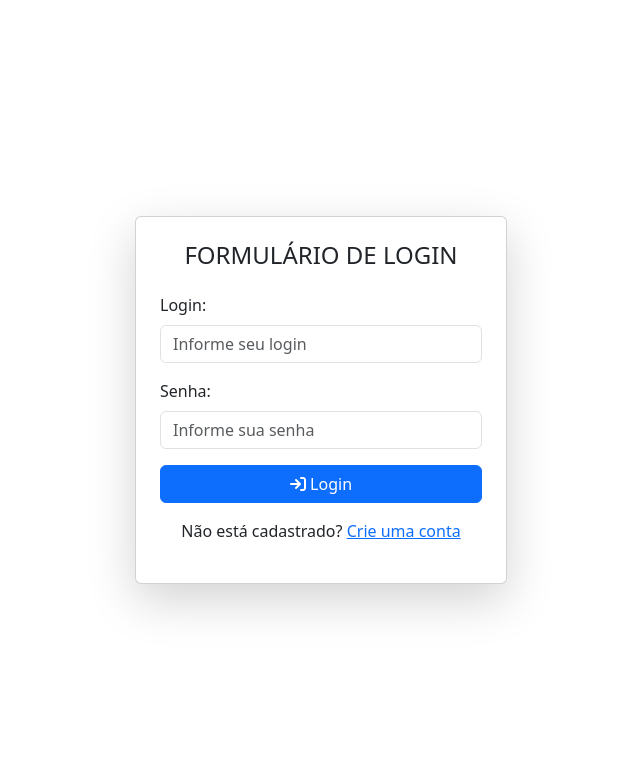
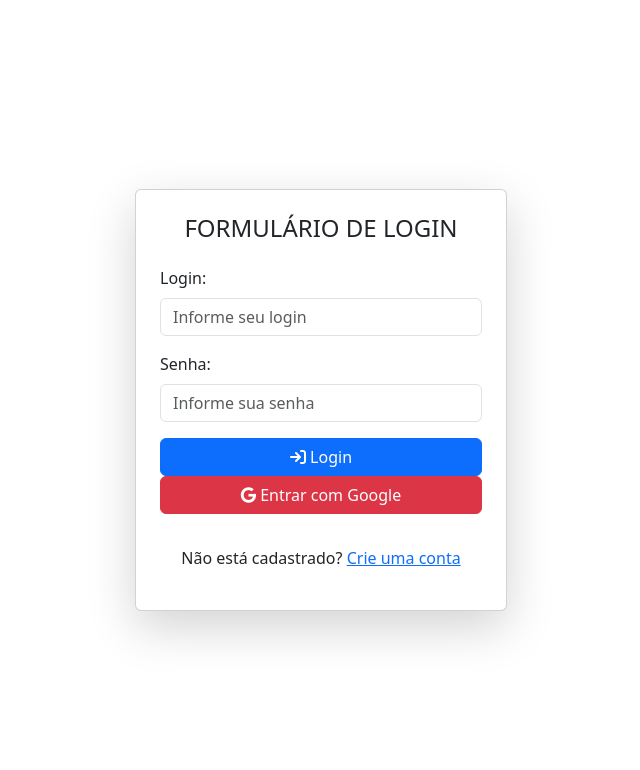
Before and after one commit to jocelinoFG017/tcc-tecnico-em-informatica, a PHP site: page /Login/loginIndex.php in a window 1280 px wide. Shown: the part 86-856 px from the top of the page, without its empty margins (319-959 px from the left). Run offline with PHP 8.4, Linux system fonts and the light colour scheme; some libraries are stand-ins or nearby versions.

Commit message:
feat: Add Google login functionality (sem segredos)

```diff
--- a/src/Dashboard/painel.php
+++ b/src/Dashboard/painel.php
@@ -1,5 +1,4 @@
 <?php
-session_start();
 include("../Login/verificaLogin.php");
 include("../conexao/conexao.php");
 
@@ -13,8 +12,8 @@ if(!isset($_SESSION['nomeNivelAcesso']) || strtolower($_SESSION['nomeNivelAcesso
 $sql = "SELECT COUNT(*) AS total FROM usuario";
 $result = mysqli_query($conn, $sql);
 $totalUsuarios = mysqli_fetch_assoc($result);
+?>
 
-?>
 <!doctype html>
 <html lang="ptbr">
 
--- a/src/Login/loginIndex.php
+++ b/src/Login/loginIndex.php
@@ -45,6 +45,13 @@
                         <i class="fa fa-sign-in"></i> Login
                      </button>
                   </div>
+                   <div class="d-grid">
+                       <a href="googleLogin.php" class="btn btn-danger w-100 mb-3">
+                  <i class="fab fa-google"></i> Entrar com Google
+                  </a>
+                  </div>
+
+
                   <p class="text-center mt-3 message">
                      Não está cadastrado? <a href="../Listar/criarConta.php">Crie uma conta</a>
                   </p>
--- a/src/composer.json
+++ b/src/composer.json
@@ -1,5 +1,6 @@
 {
     "require": {
-        "phpmailer/phpmailer": "^6.10"
+        "phpmailer/phpmailer": "^6.10",
+        "google/apiclient": "^2.0"
     }
 }
```
Also changed, not shown: 3 other files.
